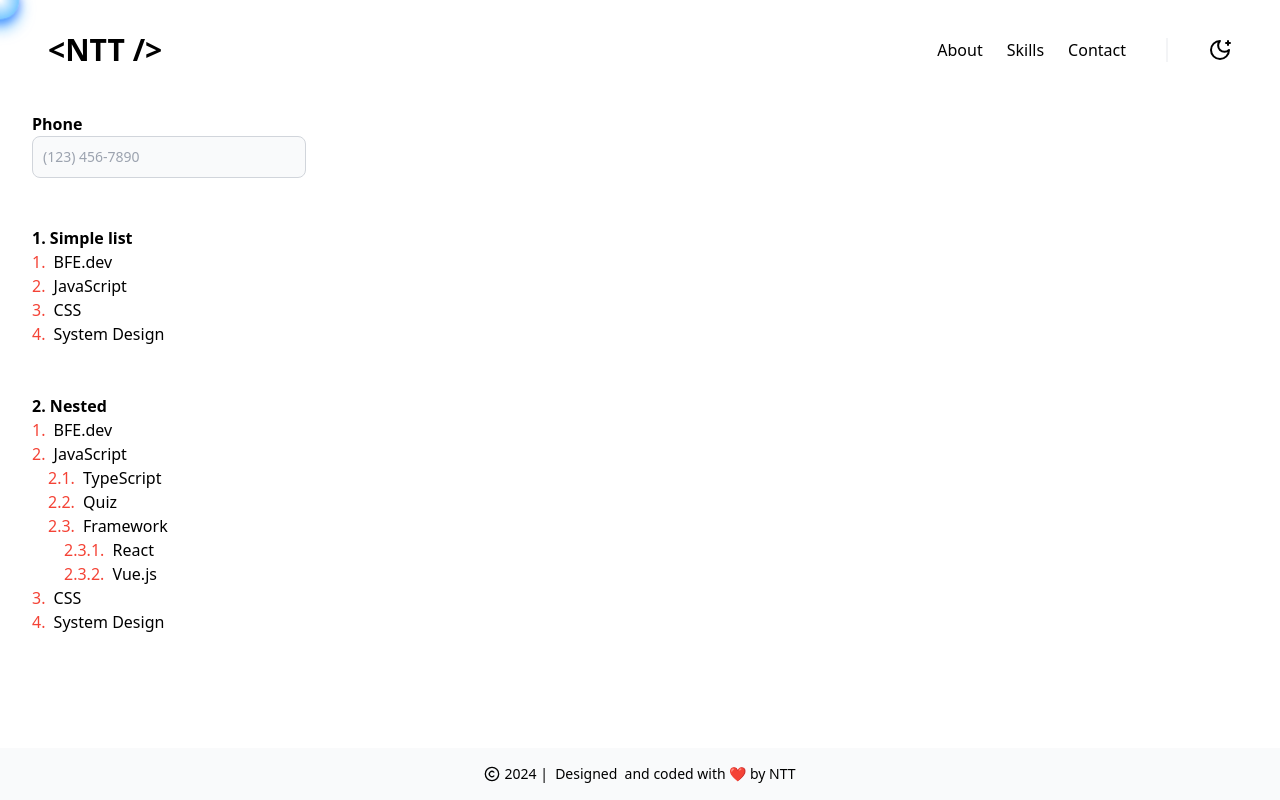
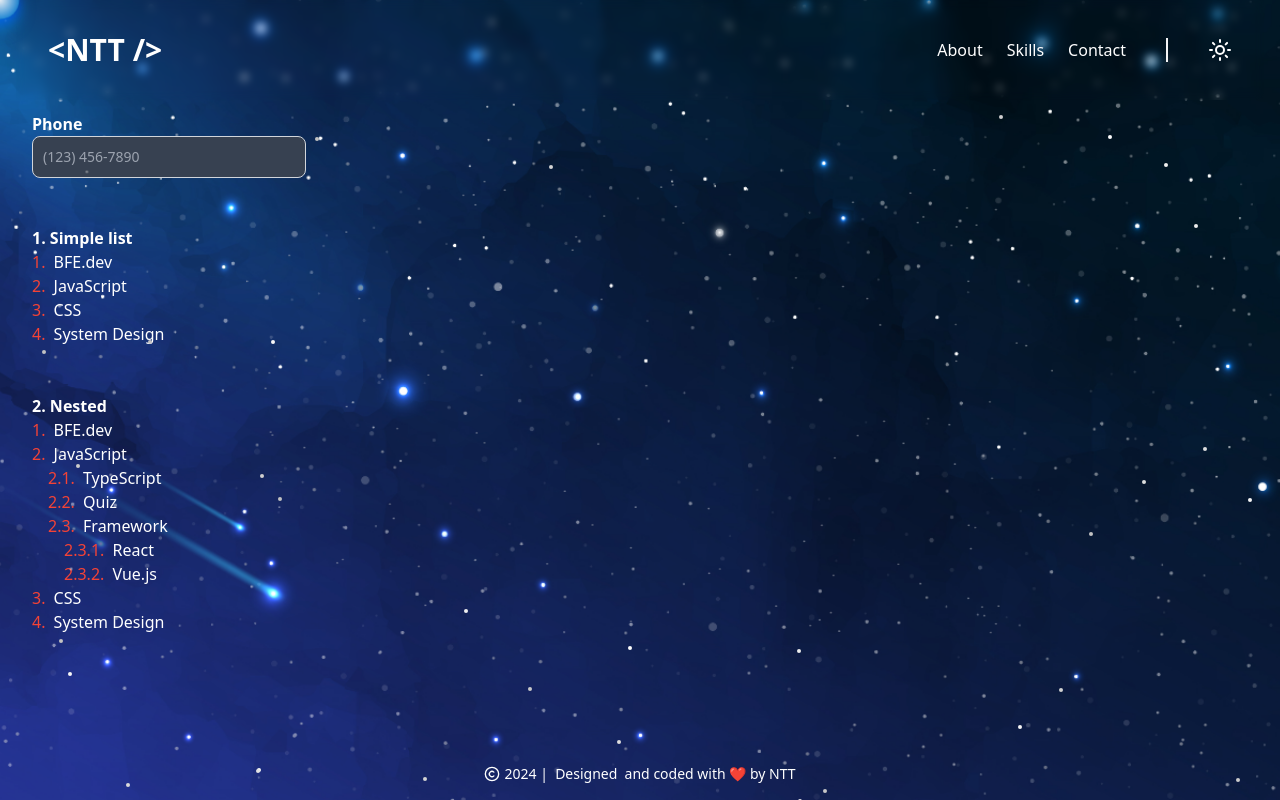
Before and after one commit to nguyenthanhthuc2000/portfolio, a Next.js app: page /input-phone in a window 1280 px wide. Built offline with nearby package versions, Linux system fonts and the light colour scheme.

Commit message:
Email: nguyenthanhthuc.2k@gmail.com Date: 2024/09/23 Sub: Default dark mode

```diff
--- a/src/components/layout/ThemeProviders.tsx
+++ b/src/components/layout/ThemeProviders.tsx
@@ -1,12 +1,12 @@
 "use client";
 
 import { ThemeProvider } from "next-themes";
-import React, { useEffect } from "react";
+import React from "react";
 
 export default function ThemeProviders({
   children,
 }: {
   children: React.ReactNode;
 }) {
-  return <ThemeProvider>{children}</ThemeProvider>;
+  return <ThemeProvider attribute="class" defaultTheme="dark">{children}</ThemeProvider>;
 }
```
